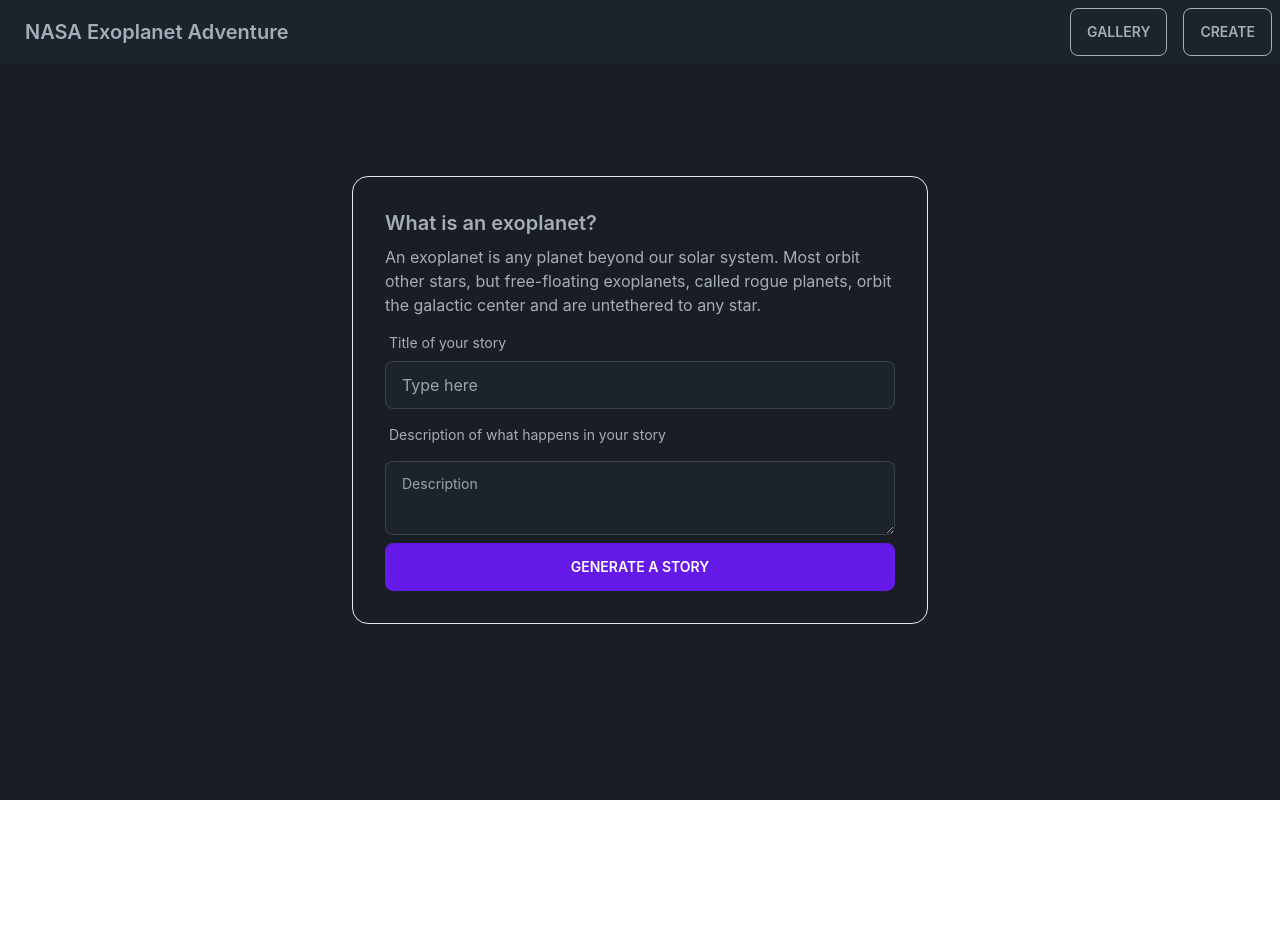
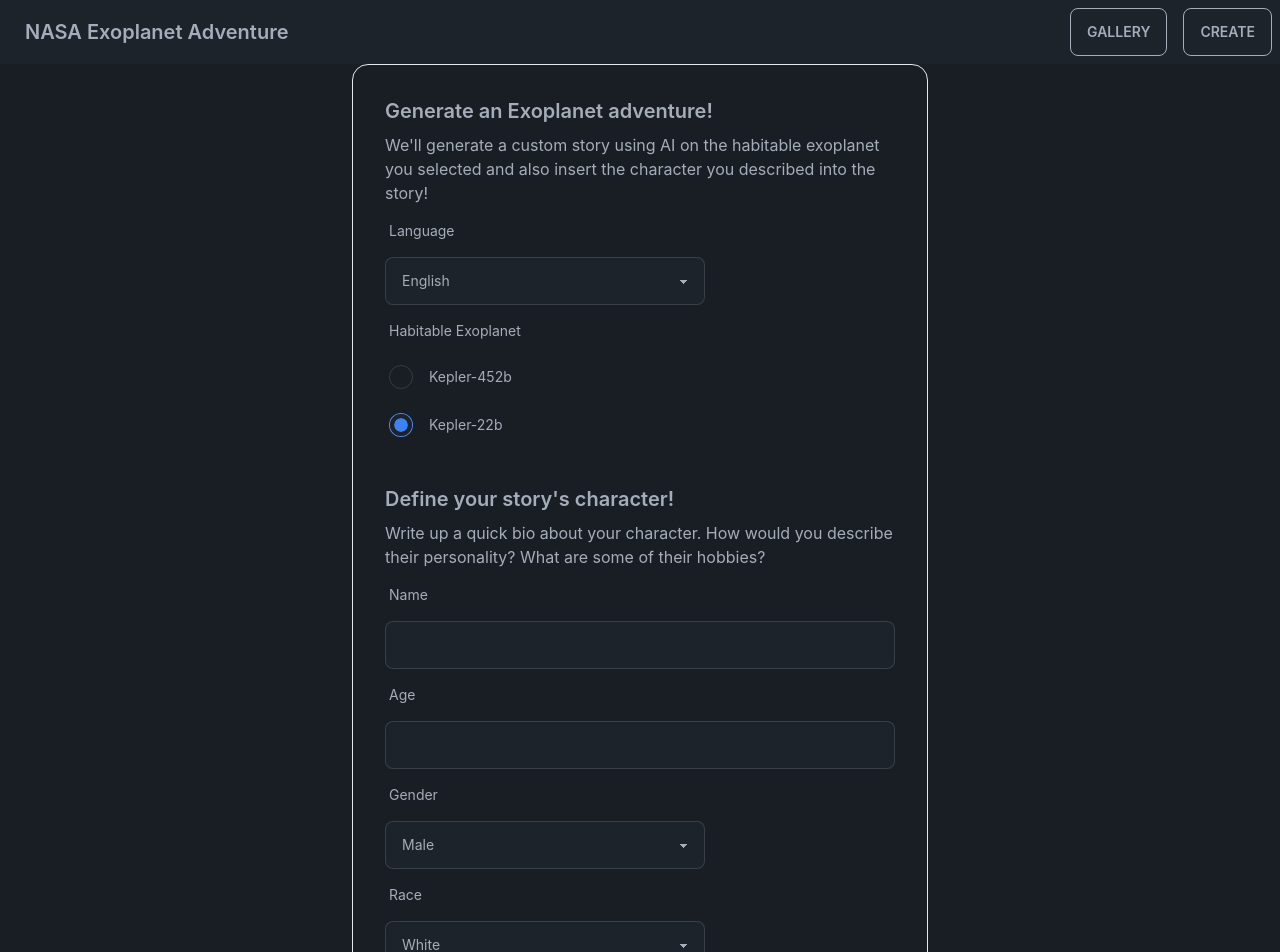
Before and after one commit to jimicy/nasa-app-2023, a React (Create React App) app in the folder frontend/: page /create in a window 1280 px wide. Shown: the top 952 px of the page. Before the commit the page ends 800 px from the top, so only its background shows below. Built offline with nearby package versions, Linux system fonts and the light colour scheme.

Commit message:
Add form.

```diff
--- a/frontend/src/pages/form/AdventureForm.jsx
+++ b/frontend/src/pages/form/AdventureForm.jsx
@@ -1,49 +1,184 @@
-import React, { useState, useCallback, useRef, useEffect } from "react";
+import { API_ADDRESS } from "../../lib/config";
+
 function AdventureForm() {
-    const [input, setInput] = useState({});
-    function handleSubmit() {
+  const tooltip = {
+    "Kepler-452b": `Kepler-452b is the first near-Earth-size world to be found in the habitable zone of star that is similar to our sun. Kepler-452b is the first planet orbiting a star about the same size and temperature as the sun.`,
+    "Kepler-22b": `Kepler-22b is a super-Earth that could be covered in a super ocean. At 2.4 times Earth’s radius, it might even be gaseous. But theoretically an ocean world tipped on its side – a bit like our solar system’s ice giant, Uranus – turns out to be comfortably habitable based on recent computer modeling.`,
+  };
 
-    }
+  const onSubmit = async () => {
+    const requestBody = {
+      language_code: "en",
+      exoplant: "Kepler-452b",
+      character: {
+        name: "John Doe",
+        age: 6,
+        gender: "male",
+        race: "white",
+        ethnicity: "not hispanic or latino",
+        bio: "John is quick on his feet.",
+      },
+    };
 
+    fetch(`${API_ADDRESS}/generate`, {
+      method: "POST",
+      headers: {
+        "Content-Type": "application/json",
+      },
+      body: JSON.stringify(requestBody),
+    });
+
+    // @ts-ignore
+    document.getElementById("my_modal_1").showModal();
+  };
 
   return (
+    <>
+      <dialog id="my_modal_1" className="modal">
+        <div className="modal-box" data-theme="dark">
+          <h3 className="font-bold text-lg">Success!</h3>
+          <p className="py-4">
+            You have submitted the request to generate a custom adventure.
+          </p>
+          <p>
+            It'll take 2-5 minutes to show up in the gallery. In the meantime,
+            read other stories in the gallery!
+          </p>
+          <div className="modal-action">
+            {/* if there is a button in form, it will close the modal */}
+            <a href="/gallery">
+              <button className="btn">Go to Gallery</button>
+            </a>
+          </div>
+        </div>
+      </dialog>
+      >>>>>>> ae672fe (Add form.)
       <div data-theme="dark" className="hero min-h-screen bg-base-200">
         <div className="hero-content text-center">
           <div className="max-w-xl">
             <p className="py-6">
               <div className="card border">
                 <div className="card-body">
-                  <h2 className="card-title">What is an exoplanet?</h2>
+                  <h2 className="card-title">
+                    Generate an Exoplanet adventure!
+                  </h2>
                   <p className="text-left">
-                    An exoplanet is any planet beyond our solar system. Most
-                    orbit other stars, but free-floating exoplanets, called
-                    rogue planets, orbit the galactic center and are untethered
-                    to any star.
+                    We'll generate a custom story using AI on the habitable
+                    exoplanet you selected and also insert the character you
+                    described into the story!
                   </p>
 
-                  {/* Form start below here */}
-                  <div className="form-control w-full max-w-lg">
                   <label className="label">
-                      <span className="label-text">Title of your story</span>
+                    <span className="label-text">Language</span>
+                  </label>
+                  <select className="select select-bordered w-full max-w-xs">
+                    <option>English</option>
+                    <option>Chinese</option>
+                  </select>
+
+                  <label className="label">
+                    <span className="label-text">Habitable Exoplanet</span>
+                  </label>
+
+                  <div className="form-control">
+                    <label className="label cursor-pointer justify-start space-x-4">
+                      <input
+                        type="radio"
+                        name="radio-10"
+                        className="radio checked:bg-blue-500"
+                        checked
+                      />
+                      <span className="label-text">
+                        <div
+                          className="tooltip tooltip-bottom"
+                          data-tip={tooltip["Kepler-452b"]}
+                        >
+                          Kepler-452b
+                        </div>
+                      </span>
+                    </label>
+                  </div>
+                  <div className="form-control">
+                    <label className="label cursor-pointer justify-start space-x-4">
+                      <input
+                        type="radio"
+                        name="radio-10"
+                        className="radio checked:bg-blue-500"
+                        checked
+                      />
+                      <span className="label-text">
+                        <div
+                          className="tooltip tooltip-bottom"
+                          data-tip={tooltip["Kepler-22b"]}
+                        >
+                          Kepler-22b
+                        </div>
+                      </span>
+                    </label>
+                  </div>
+
+                  <br />
+                  <h2 className="card-title">Define your story's character!</h2>
+                  <p className="text-left">
+                    Write up a quick bio about your character. How would you
+                    describe their personality? What are some of their hobbies?
+                  </p>
+
+                  <label className="label">
+                    <span className="label-text">Name</span>
                   </label>
                   <input
                     type="text"
-                      placeholder="Type here"
                     className="input input-bordered w-full max-w-lg	"
                   />
-                  </div>
 
                   <label className="label">
-                    <span className="label-text">
-                      Description of what happens in your story
-                    </span>
+                    <span className="label-text">Age</span>
+                  </label>
+                  <input
+                    type="number"
+                    className="input input-bordered w-full max-w-lg	"
+                  />
+
+                  <label className="label">
+                    <span className="label-text">Gender</span>
+                  </label>
+                  <select className="select select-bordered w-full max-w-xs">
+                    <option>Male</option>
+                    <option>Female</option>
+                    <option>Non-binary</option>
+                  </select>
+
+                  <label className="label">
+                    <span className="label-text">Race</span>
+                  </label>
+                  <select className="select select-bordered w-full max-w-xs">
+                    <option>White</option>
+                    <option>Black or African American</option>
+                    <option>Asian</option>
+                    <option>American Indian or Alaska Native</option>
+                    <option>Native Hawaiian or Other Pacific Islander</option>
+                  </select>
+
+                  <label className="label">
+                    <span className="label-text">Ethnicity</span>
+                  </label>
+                  <select className="select select-bordered w-full max-w-xs">
+                    <option>Not Hispanic or Latino</option>
+                    <option>Hispanic or Latino</option>
+                  </select>
+
+                  <label className="label">
+                    <span className="label-text">Character Biography</span>
                   </label>
                   <textarea
                     className="textarea textarea-bordered"
-                    placeholder="Description"
+                    placeholder="Describe your character!"
                   ></textarea>
 
-                  <button className="btn btn-primary">Generate a story</button>
+                  <button className="btn btn-primary" onClick={onSubmit}>
+                    Generate a story
+                  </button>
                   {/* Form ends */}
                 </div>
               </div>
@@ -51,6 +186,7 @@
           </div>
         </div>
       </div>
+    </>
   );
 }
 
```
Also changed, not shown: 1 other file (tests, documents, lock files or other folders). Lines whose indentation alone changed are shown as unchanged.
